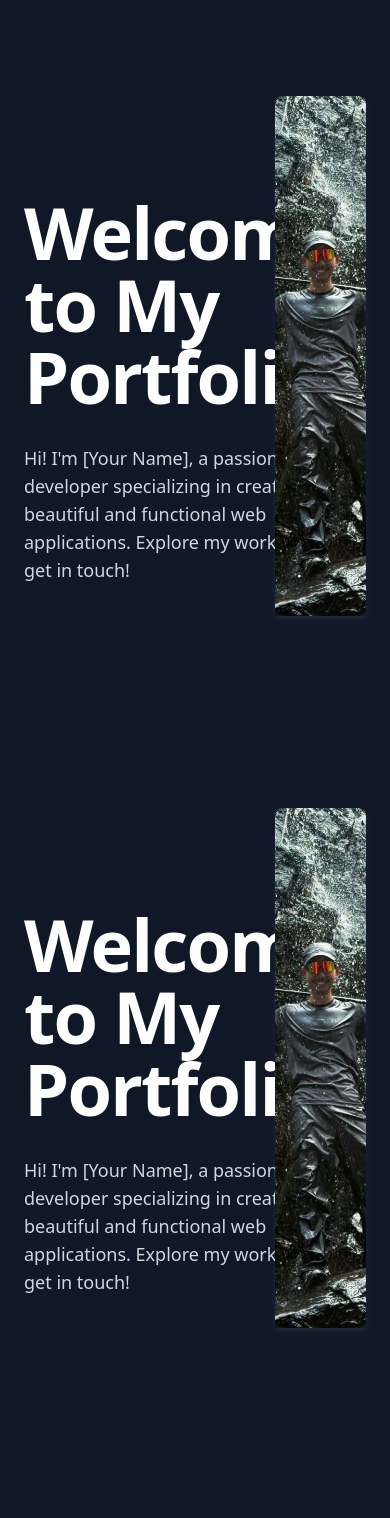
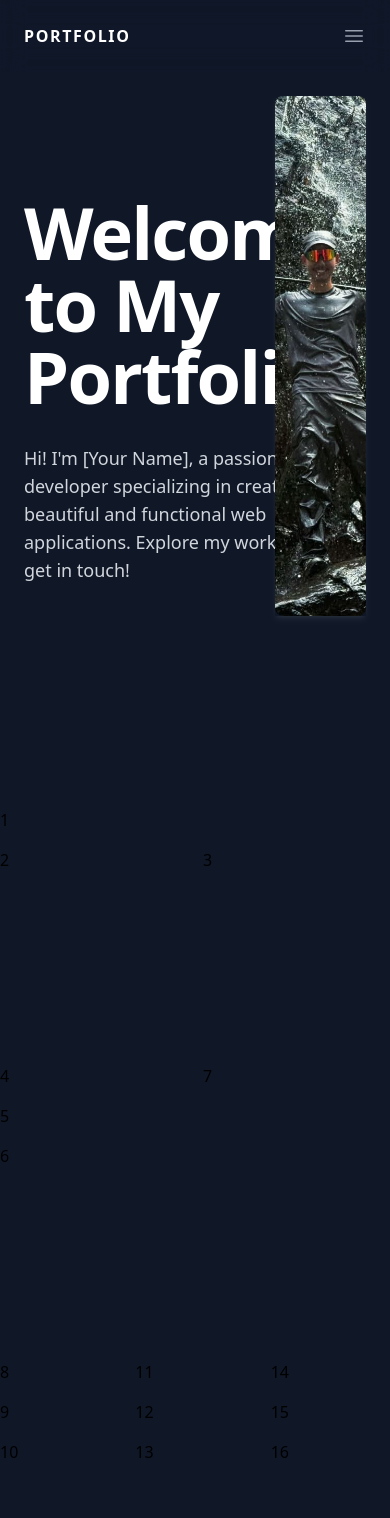
Before and after one commit to Tanongsak-BKK/my-portfolio, a React (Vite) app: page / in a window 390 px wide. Shown: the top 1518 px of the page. Built offline with nearby package versions, Linux system fonts and the light colour scheme.

Commit message:
edit about page
edit about page add grid

```diff
--- a/src/components/about.jsx
+++ b/src/components/about.jsx
@@ -1,30 +1,11 @@
 export default function About() {
   return (
     <div className="relative isolate overflow-hidden bg-gray-900 py-24 sm:py-32 md:py-55">
-
-      <div className="justify-center grid grid-cols-2 grid-rows-1 gap-40 max-w-7xl mx-auto px-6 lg:px-8">
-
-        <div className="grid-area-1-2-4-3 mx-auto max-w-2xl lg:mx-0 mt-25">
-          <h2 className="text-7xl font-semibold tracking-tight text-white ">
-            Welcome to My Portfolio
-          </h2>
-          <p className="mt-8 text-lg font-medium text-pretty text-gray-300 sm:text-xl/8">
-            Hi! I'm [Your Name], a passionate developer specializing in creating
-            beautiful and functional web applications. Explore my work and get
-            in touch!
-          </p>
-        </div>
-
-        <div className="grid-area-2-2-2-2 shadow-md/30 shadow-white/20">
-          <img
-            src="src/images/profile.jpg"
-            alt="Profile picture of the developer"
-            className="square-image rounded-lg object-cover w-150 h-130"
-          />
-        </div>
-
+      <div className="grid grid-cols-2 grid-rows-2 gap-4">
+        <div className="col-span-2">1</div>
+        <div className="row-start-2">2</div>
+        <div className="row-start-2">3</div>
       </div>
-
     </div>
   );
 }
--- a/src/components/contact.jsx
+++ b/src/components/contact.jsx
@@ -1,30 +1,9 @@
 export default function Contact() {
- return (
+  return (
     <div className="relative isolate overflow-hidden bg-gray-900 py-24 sm:py-32 md:py-55">
-
-      <div className="justify-center grid grid-cols-2 grid-rows-1 gap-40 max-w-7xl mx-auto px-6 lg:px-8">
-
-        <div className="grid-area-1-2-4-3 mx-auto max-w-2xl lg:mx-0 mt-25">
-          <h2 className="text-7xl font-semibold tracking-tight text-white ">
-            Welcome to My Portfolio
-          </h2>
-          <p className="mt-8 text-lg font-medium text-pretty text-gray-300 sm:text-xl/8">
-            Hi! I'm [Your Name], a passionate developer specializing in creating
-            beautiful and functional web applications. Explore my work and get
-            in touch!
-          </p>
-        </div>
-
-        <div className="grid-area-2-2-2-2 shadow-md/30 shadow-white/20">
-          <img
-            src="src/images/profile.jpg"
-            alt="Profile picture of the developer"
-            className="square-image rounded-lg object-cover w-150 h-130"
-          />
-        </div>
-
+      <div className="grid grid-cols-1 grid-rows-1 gap-4">
+        <div>17</div>
       </div>
-
     </div>
   );
 }
--- a/src/components/education.jsx
+++ b/src/components/education.jsx
@@ -1,30 +1,12 @@
 export default function Education() {
   return (
     <div className="relative isolate overflow-hidden bg-gray-900 py-24 sm:py-32 md:py-55">
-
-      <div className="justify-center grid grid-cols-2 grid-rows-1 gap-40 max-w-7xl mx-auto px-6 lg:px-8">
-
-        <div className="grid-area-1-2-4-3 mx-auto max-w-2xl lg:mx-0 mt-25">
-          <h2 className="text-7xl font-semibold tracking-tight text-white ">
-            Welcome to My Portfolio
-          </h2>
-          <p className="mt-8 text-lg font-medium text-pretty text-gray-300 sm:text-xl/8">
-            Hi! I'm [Your Name], a passionate developer specializing in creating
-            beautiful and functional web applications. Explore my work and get
-            in touch!
-          </p>
-        </div>
-
-        <div className="grid-area-2-2-2-2 shadow-md/30 shadow-white/20">
-          <img
-            src="src/images/profile.jpg"
-            alt="Profile picture of the developer"
-            className="square-image rounded-lg object-cover w-150 h-130"
-          />
-        </div>
-
+      <div className="grid grid-cols-2 grid-rows-3 gap-4">
+        <div>4</div>
+        <div className="col-start-1 row-start-2">5</div>
+        <div className="col-start-1 row-start-3">6</div>
+        <div className="row-span-3 col-start-2 row-start-1">7</div>
       </div>
-
     </div>
   );
 }
--- a/src/components/navbars.jsx
+++ b/src/components/navbars.jsx
@@ -1,3 +1,4 @@
+import { useState } from "react";
 import { Dialog, DialogPanel } from "@headlessui/react";
 import { Bars3Icon, XMarkIcon } from "@heroicons/react/24/outline";
 
@@ -10,24 +11,78 @@ const navigation = [
 ];
 
 export default function Navbar() {
+  const [mobileMenuOpen, setMobileMenuOpen] = useState(false);
+
   return (
     <header className="fixed inset-x-0 top-0 z-50 bg-gray-900/80 backdrop-blur-md">
       <nav
         aria-label="Global"
-        className="flex items-center justify-center p-6 lg:px-8"
+        className="flex items-center justify-between p-6 lg:px-8 lg:justify-center"
       >
+        <div className="flex lg:hidden flex-1">
+          <span className="text-white font-bold uppercase tracking-widest">
+            Portfolio
+          </span>
+        </div>
+
+        <div className="flex lg:hidden">
+          <button
+            type="button"
+            onClick={() => setMobileMenuOpen(true)}
+            className="-m-2.5 inline-flex items-center justify-center rounded-md p-2.5 text-gray-400 hover:text-white"
+          >
+            <Bars3Icon className="h-6 w-6" aria-hidden="true" />
+          </button>
+        </div>
+
         <div className="hidden lg:flex lg:gap-x-12">
           {navigation.map((item) => (
             <a
               key={item.name}
               href={item.href}
-              className="font-semibold text-white hover:text-gray-400 transition-colors"
+              className="font-semibold text-white hover:text-gray-400 transition-colors uppercase text-sm tracking-wide"
             >
               {item.name}
             </a>
           ))}
         </div>
       </nav>
+
+      <Dialog
+        open={mobileMenuOpen}
+        onClose={setMobileMenuOpen}
+        className="lg:hidden"
+      >
+        <div className="fixed inset-0 z-50" />
+        <DialogPanel className="fixed inset-y-0 right-0 z-50 w-full overflow-y-auto bg-gray-900 px-6 py-6 sm:max-w-sm sm:ring-1 sm:ring-white/10">
+          <div className="flex items-center justify-between">
+            <span className="text-white font-bold">MENU</span>
+            <button
+              type="button"
+              onClick={() => setMobileMenuOpen(false)}
+              className="-m-2.5 rounded-md p-2.5 text-gray-400 hover:text-white"
+            >
+              <XMarkIcon className="h-6 w-6" aria-hidden="true" />
+            </button>
+          </div>
+          <div className="mt-6 flow-root">
+            <div className="-my-6 divide-y divide-gray-500/25">
+              <div className="space-y-2 py-6 text-center">
+                {navigation.map((item) => (
+                  <a
+                    key={item.name}
+                    href={item.href}
+                    onClick={() => setMobileMenuOpen(false)}
+                    className="-mx-3 block rounded-lg px-3 py-2 text-base font-semibold leading-7 text-white hover:bg-gray-800 transition-all uppercase"
+                  >
+                    {item.name}
+                  </a>
+                ))}
+              </div>
+            </div>
+          </div>
+        </DialogPanel>
+      </Dialog>
     </header>
   );
 }
--- a/src/components/skills.jsx
+++ b/src/components/skills.jsx
@@ -1,30 +1,17 @@
 export default function Skills() {
   return (
     <div className="relative isolate overflow-hidden bg-gray-900 py-24 sm:py-32 md:py-55">
-
-      <div className="justify-center grid grid-cols-2 grid-rows-1 gap-40 max-w-7xl mx-auto px-6 lg:px-8">
-
-        <div className="grid-area-1-2-4-3 mx-auto max-w-2xl lg:mx-0 mt-25">
-          <h2 className="text-7xl font-semibold tracking-tight text-white ">
-            Welcome to My Portfolio
-          </h2>
-          <p className="mt-8 text-lg font-medium text-pretty text-gray-300 sm:text-xl/8">
-            Hi! I'm [Your Name], a passionate developer specializing in creating
-            beautiful and functional web applications. Explore my work and get
-            in touch!
-          </p>
-        </div>
-
-        <div className="grid-area-2-2-2-2 shadow-md/30 shadow-white/20">
-          <img
-            src="src/images/profile.jpg"
-            alt="Profile picture of the developer"
-            className="square-image rounded-lg object-cover w-150 h-130"
-          />
-        </div>
-
+      <div className="grid grid-cols-3 grid-rows-3 gap-4">
+        <div>8</div>
+        <div className="col-start-1 row-start-2">9</div>
+        <div className="col-start-1 row-start-3">10</div>
+        <div className="col-start-2 row-start-1">11</div>
+        <div className="col-start-2 row-start-2">12</div>
+        <div className="col-start-2 row-start-3">13</div>
+        <div className="col-start-3 row-start-1">14</div>
+        <div className="col-start-3 row-start-2">15</div>
+        <div>16</div>
       </div>
-
     </div>
   );
 }
```
